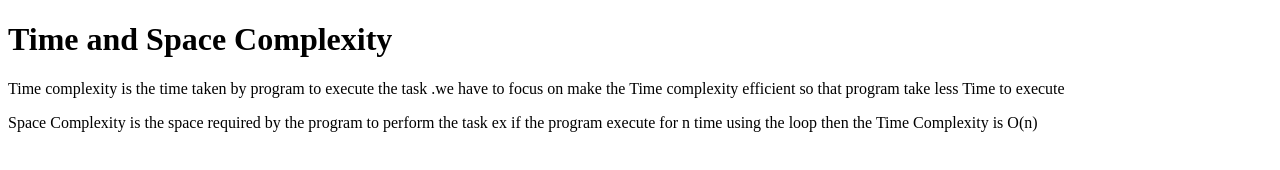
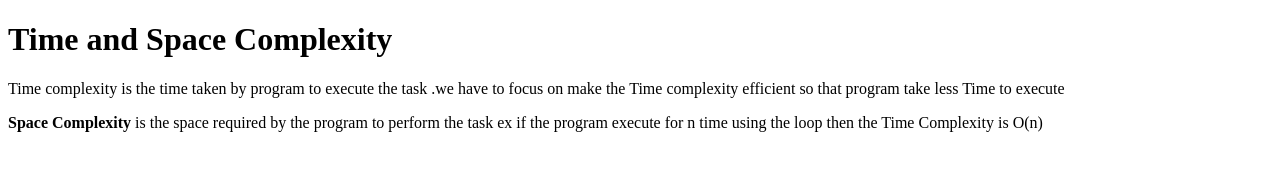
Before and after one commit to acciojob/time-and-space-complexity-amanrajput12, a website: page main.html in a window 1280 px wide. Drawn offline with Linux system fonts and the light colour scheme.

Commit message:
created a submission

```diff
--- a/main.html
+++ b/main.html
@@ -10,7 +10,7 @@
 	<!-- the entire body must be written by student -->
 	<h1>Time and Space Complexity</h1>
 	<p>Time complexity is the time taken by program to execute the task .we have to focus on make the Time complexity efficient so that program take less Time to execute</p>
-		<p>  <bold> Space Complexity  </bold>  is the space required by the program to perform the task ex if the program execute for n time using the loop then the Time Complexity is O(n) </p>
+		<p>  <b> Space Complexity  </b>  is the space required by the program to perform the task ex if the program execute for n time using the loop then the Time Complexity is O(n) </p>
     <script type="text/javascript" src="./script.js">
 </script>
 
```
